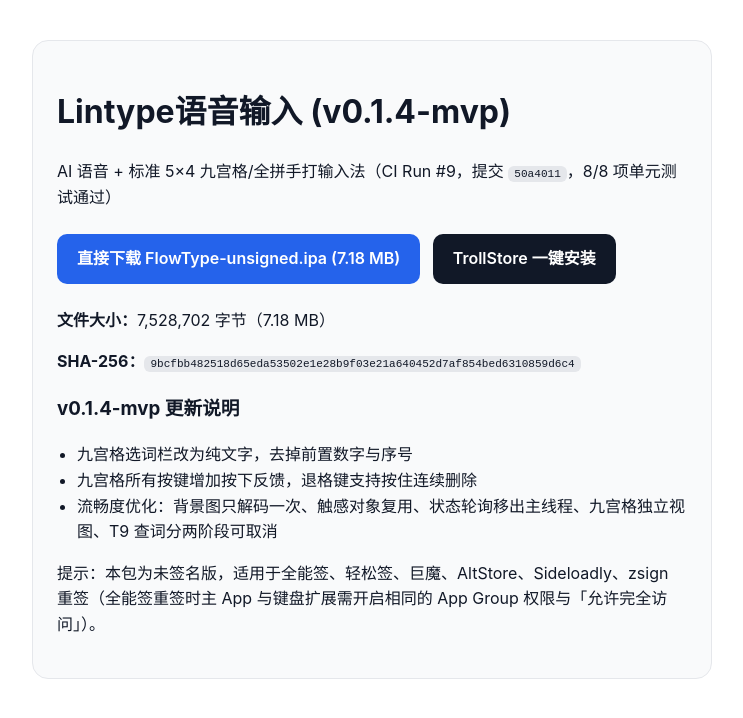
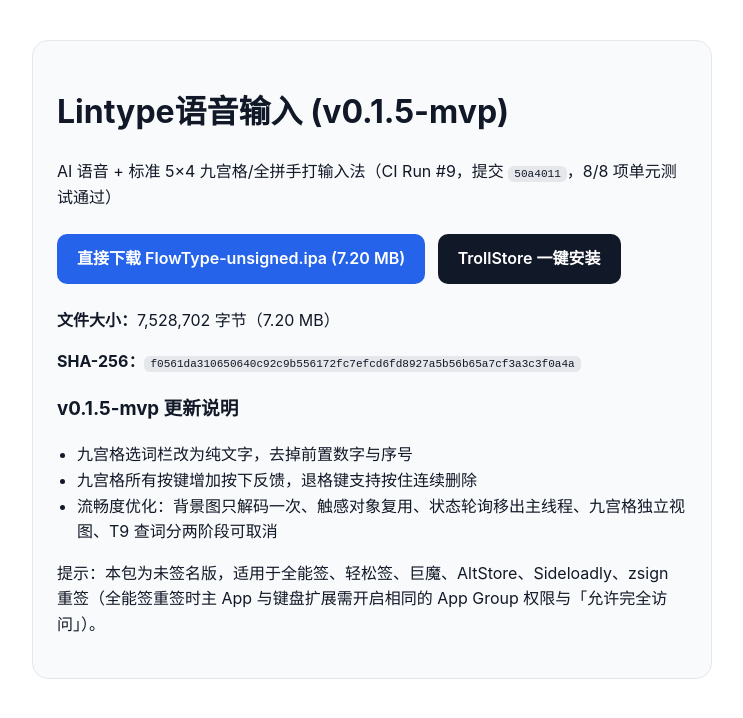
Before and after one commit to Pinevu/flowtype-ios, a plain HTML site: page index.html in a window 1280 px wide. Shown: the whole page, without its empty margins (268-1011 px from the left). Drawn offline with Linux system fonts and the light colour scheme.

Commit message:
deploy: release v0.1.5-mvp with native 9-key and learning

```diff
--- a/index.html
+++ b/index.html
@@ -15,15 +15,15 @@
 </head>
 <body>
   <div class="card">
-    <h1>Lintype语音输入 (v0.1.4-mvp)</h1>
+    <h1>Lintype语音输入 (v0.1.5-mvp)</h1>
     <p>AI 语音 + 标准 5×4 九宫格/全拼手打输入法（CI Run #9，提交 <code>50a4011</code>，8/8 项单元测试通过）</p>
     <p>
-      <a class="btn" href="./FlowType-unsigned.ipa" download="FlowType-unsigned.ipa">直接下载 FlowType-unsigned.ipa (7.18 MB)</a>
+      <a class="btn" href="./FlowType-unsigned.ipa" download="FlowType-unsigned.ipa">直接下载 FlowType-unsigned.ipa (7.20 MB)</a>
       <a class="btn btn-sec" href="apple-magnifier://install?url=https://pinevu.github.io/flowtype-ios/FlowType-unsigned.ipa">TrollStore 一键安装</a>
     </p>
-    <p><strong>文件大小：</strong>7,528,702 字节（7.18 MB）</p>
-    <p><strong>SHA-256：</strong><code>9bcfbb482518d65eda53502e1e28b9f03e21a640452d7af854bed6310859d6c4</code></p>
-    <h3>v0.1.4-mvp 更新说明</h3><ul><li>九宫格选词栏改为纯文字，去掉前置数字与序号</li><li>九宫格所有按键增加按下反馈，退格键支持按住连续删除</li><li>流畅度优化：背景图只解码一次、触感对象复用、状态轮询移出主线程、九宫格独立视图、T9 查词分两阶段可取消</li></ul>
+    <p><strong>文件大小：</strong>7,528,702 字节（7.20 MB）</p>
+    <p><strong>SHA-256：</strong><code>f0561da310650640c92c9b556172fc7efcd6fd8927a5b56b65a7cf3a3c3f0a4a</code></p>
+    <h3>v0.1.5-mvp 更新说明</h3><ul><li>九宫格选词栏改为纯文字，去掉前置数字与序号</li><li>九宫格所有按键增加按下反馈，退格键支持按住连续删除</li><li>流畅度优化：背景图只解码一次、触感对象复用、状态轮询移出主线程、九宫格独立视图、T9 查词分两阶段可取消</li></ul>
     <p>提示：本包为未签名版，适用于全能签、轻松签、巨魔、AltStore、Sideloadly、zsign 重签（全能签重签时主 App 与键盘扩展需开启相同的 App Group 权限与「允许完全访问」）。</p>
   </div>
 </body>
```
Also changed, not shown: 1 other file.
